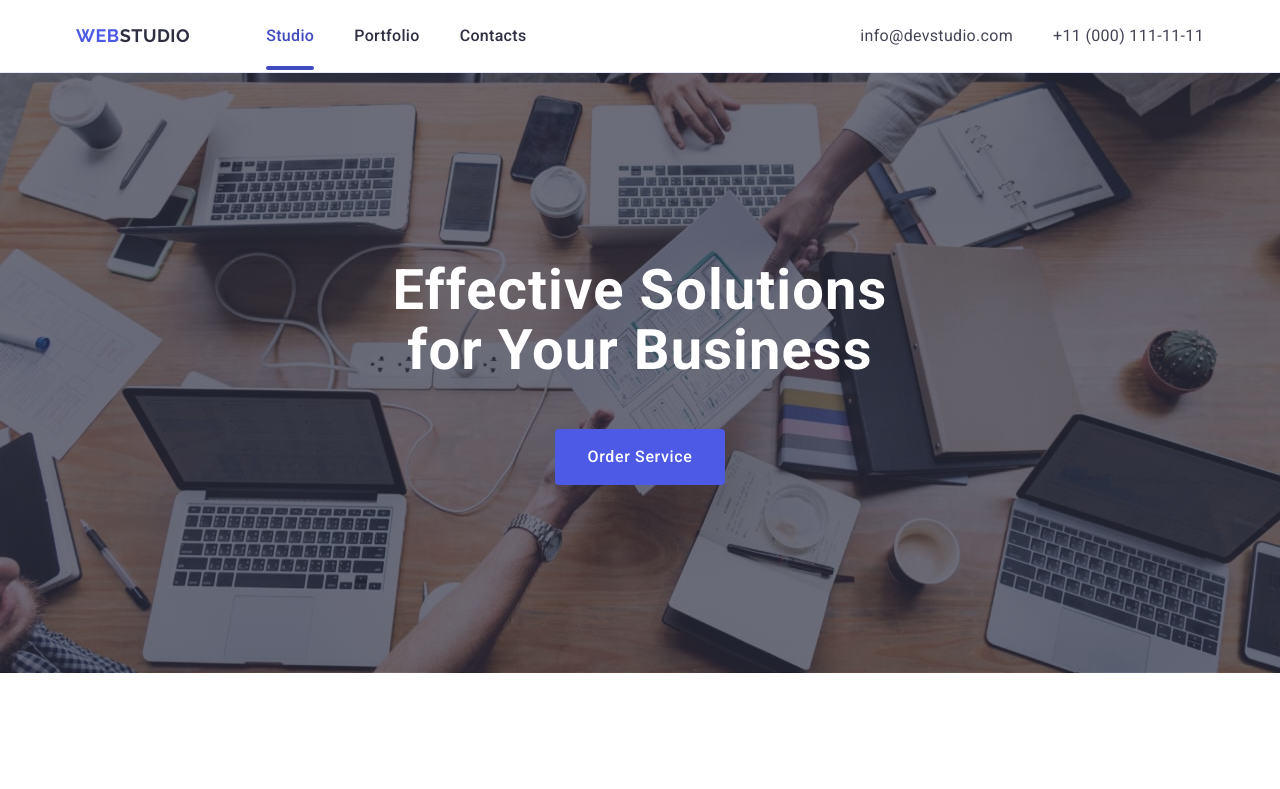
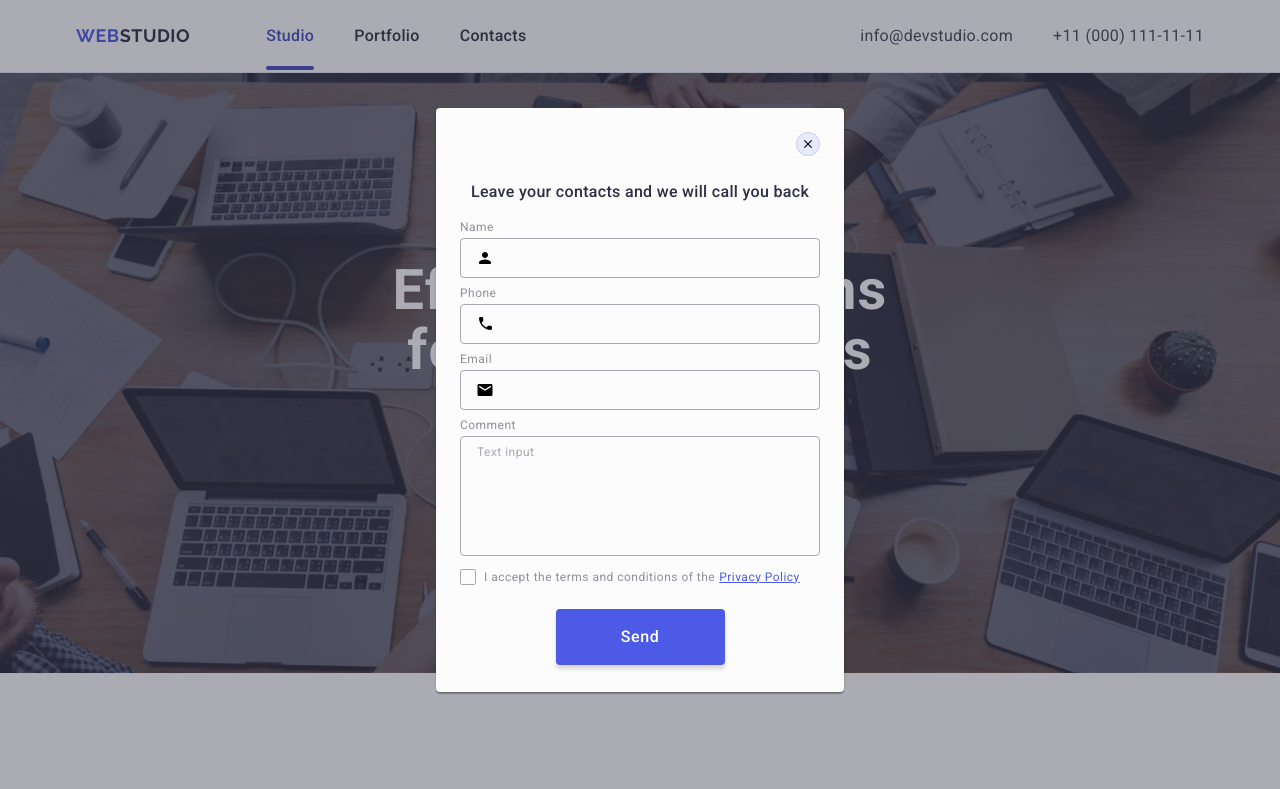
Before and after one commit to Hanna-Chupryna/goit-markup-hw-05, a plain HTML site: page index.html in a window 1280 px wide. Shown: the top 789 px of the page. Drawn offline with nearby package versions, Linux system fonts and the light colour scheme.

Commit message:
finished-hw-05-06

```diff
--- a/css/styles.css
+++ b/css/styles.css
@@ -571,8 +571,6 @@ img {
 }
 
 .modal-btn {
-  /* background: transparent;
-  border: none; */
   position: absolute;
   display: flex;
   align-items: center;
@@ -588,6 +586,10 @@ img {
   cursor: pointer;
   transition: background-color 250ms cubic-bezier(0.4, 0, 0.2, 1),
     border 250ms cubic-bezier(0.4, 0, 0.2, 1);
+}
+
+.modal-btn-icon {
+  transition: fill 250ms cubic-bezier(0.4, 0, 0.2, 1);
 }
 
 .modal-btn:hover,
@@ -705,6 +707,11 @@ img {
   letter-spacing: 0.04em;
 }
 
+.modal-textarea:hover,
+.modal-textarea:focus {
+  border-color: #4d5ae5;
+}
+
 .modal-textarea::placeholder {
   color: rgba(46, 47, 66, 0.4);
   /* Small Text */
--- a/index.html
+++ b/index.html
@@ -606,7 +606,7 @@
       </div>
     </footer>
 
-    <div class="backdrop">
+    <div class="backdrop is-open">
       <div class="modal">
         <button type="button" class="modal-btn">
           <svg class="modal-btn-icon" width="8" height="8">
@@ -676,6 +676,7 @@
               type="checkbox"
               name="user-privacy"
               id="user-privacy"
+              value="true"
             />
             <label class="check-text" for="user-privacy"
               ><span class="check-text-box">
@@ -683,7 +684,7 @@
                   <use href="./images/icons.svg#icon-check-mark"></use>
                 </svg> </span
               >I accept the terms and conditions of the
-              <a href="">Privacy Policy</a></label
+              <a href="" class="check-text-link">Privacy Policy</a></label
             >
           </div>
           <button type="submit" class="modal-form-btn">Send</button>
```
